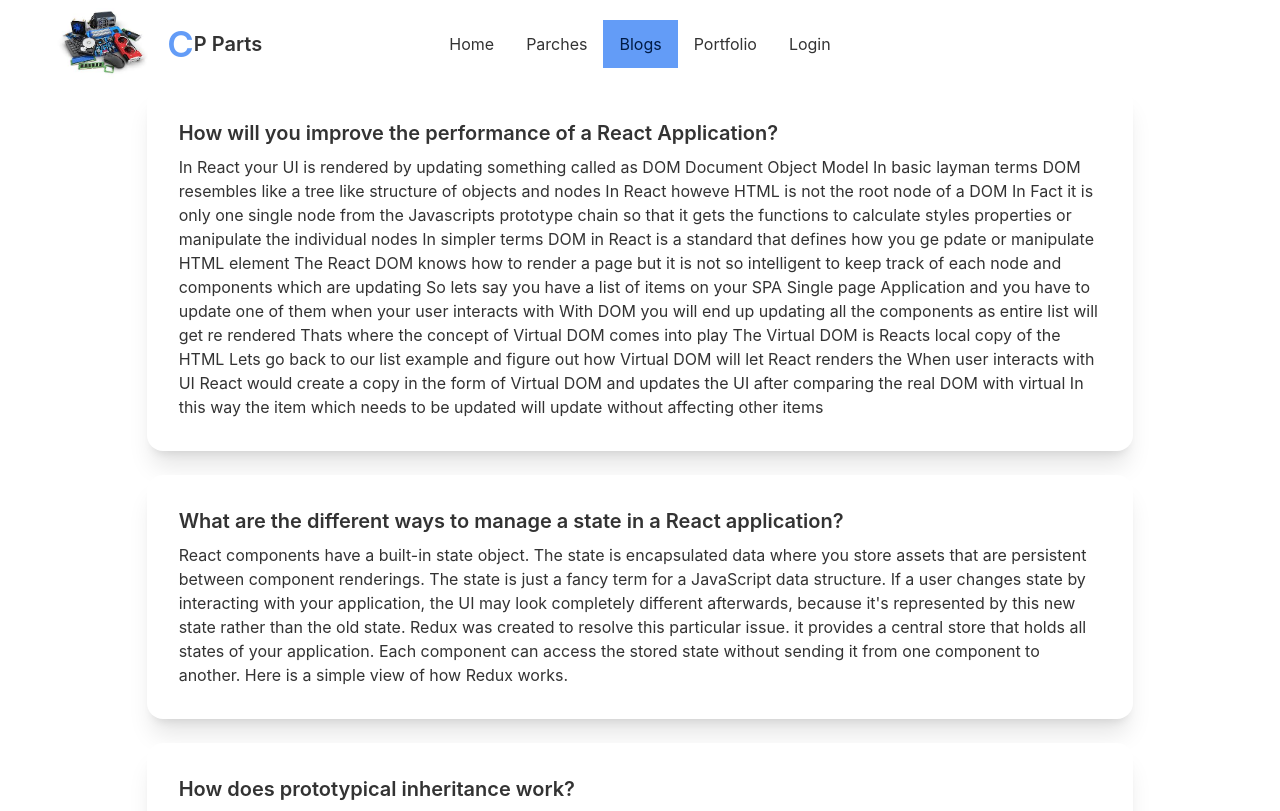
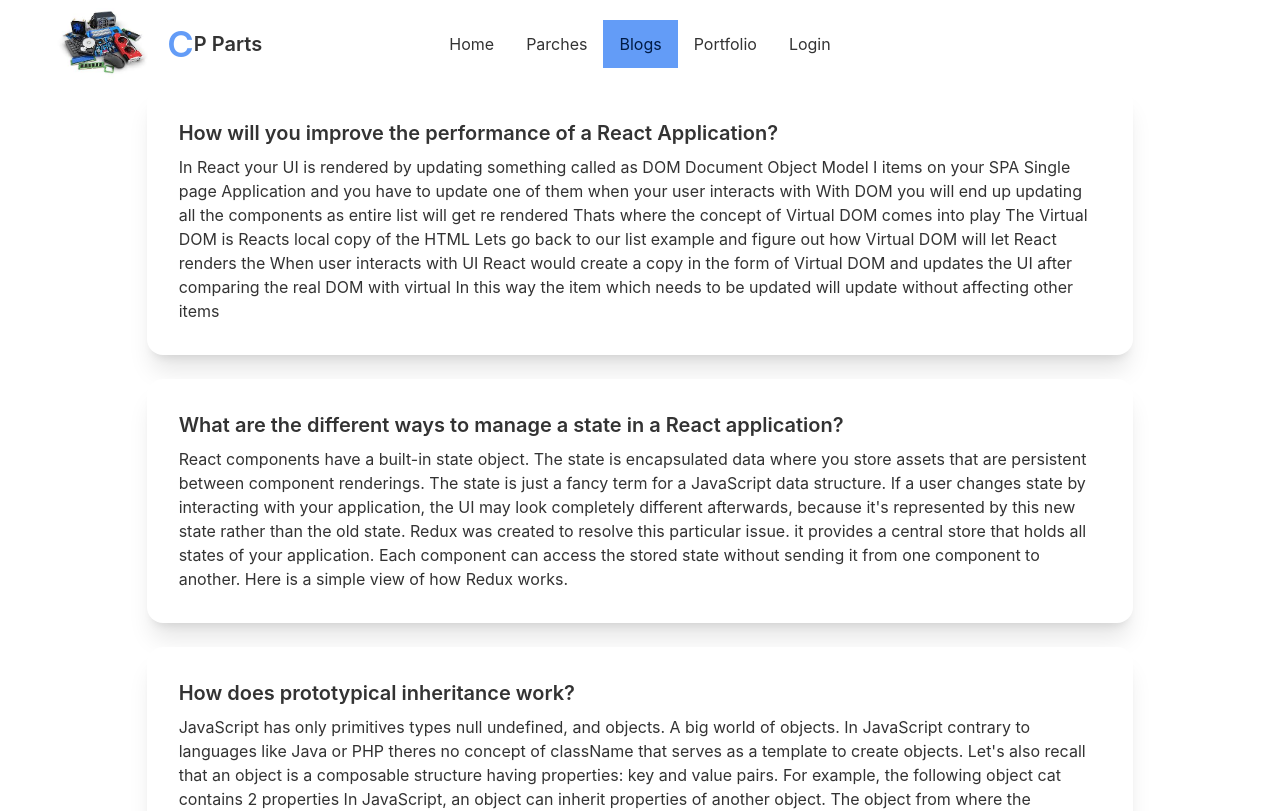
Before and after one commit to Asrafuddinbasir55/computer-parts, a React (Create React App) app: page /blogs in a window 1280 px wide. Shown: the top 811 px of the page. Built offline with nearby package versions, Linux system fonts and the light colour scheme; no server answers.

Commit message:
fourth commit

```diff
--- a/src/Pages/Blogs.js
+++ b/src/Pages/Blogs.js
@@ -7,11 +7,7 @@ const Blogs = () => {
                 <div className="card-body">
                     <h2 className="card-title">How will you improve the performance of a React Application?</h2>
                     <p> In React your UI is rendered by updating something called as DOM Document Object Model
-                        In basic layman terms DOM resembles like a tree like structure of objects and nodes
-                        In React howeve HTML is not the root node of a DOM In Fact it is only one single node from the Javascripts prototype chain so that it gets the functions to calculate styles properties or manipulate the individual nodes
-                        In simpler terms DOM in React is a standard that defines how you ge pdate or manipulate HTML element
-                        The React DOM knows how to render a page but it is not so intelligent to keep track of each node and components which are updating
-                        So lets say you have a list of  items on your SPA Single page Application and you have to update one of them when your user interacts with  With DOM you will end up updating all the components as entire list will get re rendered
+                        I items on your SPA Single page Application and you have to update one of them when your user interacts with  With DOM you will end up updating all the components as entire list will get re rendered
                         Thats where the concept of Virtual DOM comes into play The Virtual DOM is Reacts local copy of the HTML
                         Lets go back to our list example and figure out how Virtual DOM will let React renders the
                         When user interacts with UI React would create a copy in the form of Virtual DOM and updates the UI after comparing the real DOM with virtual  In this way the item which needs to be updated will update without affecting other items
```
